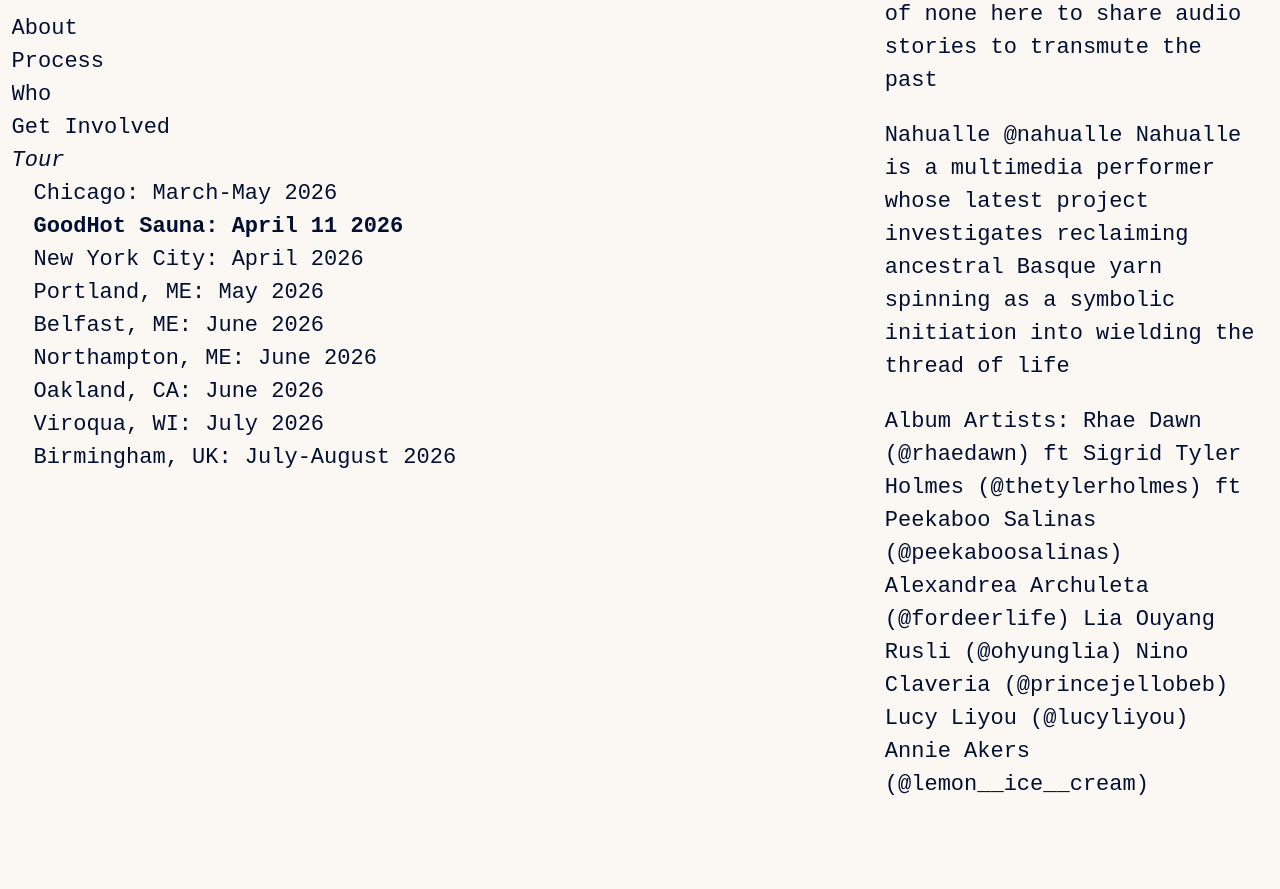
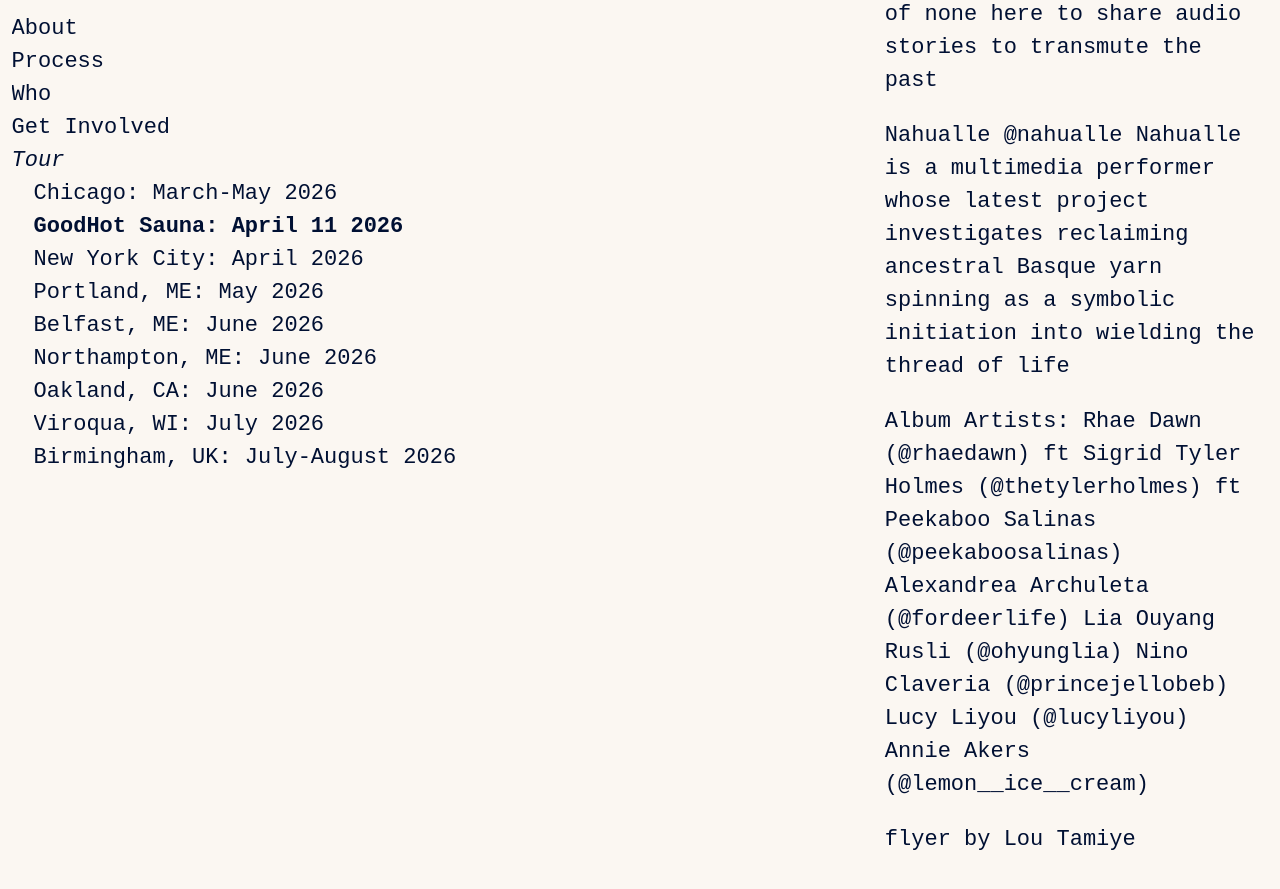
Before and after one commit to danieldickison/transmission-site, a Jekyll site: the page built from sauna.markdown, in a window 1280 px wide and 900 px high, scrolled down 4196 px. Shown: the top 889 px of the window. Built offline with Jekyll 4.4.1, drawn with Linux system fonts in a browser that asks for light colours; some web fonts are replaced; our own code applies the rules of GitHub Pages for plain Markdown files; before the commit the page ends 5041 px from its top, so only the background shows below that.

Commit message:
Update sauna.markdown

```diff
--- a/sauna.markdown
+++ b/sauna.markdown
@@ -66,3 +66,6 @@
 Nino Claveria (@princejellobeb)
 Lucy Liyou (@lucyliyou)
 Annie Akers (@lemon__ice__cream)
+
+
+flyer by Lou Tamiye
```
